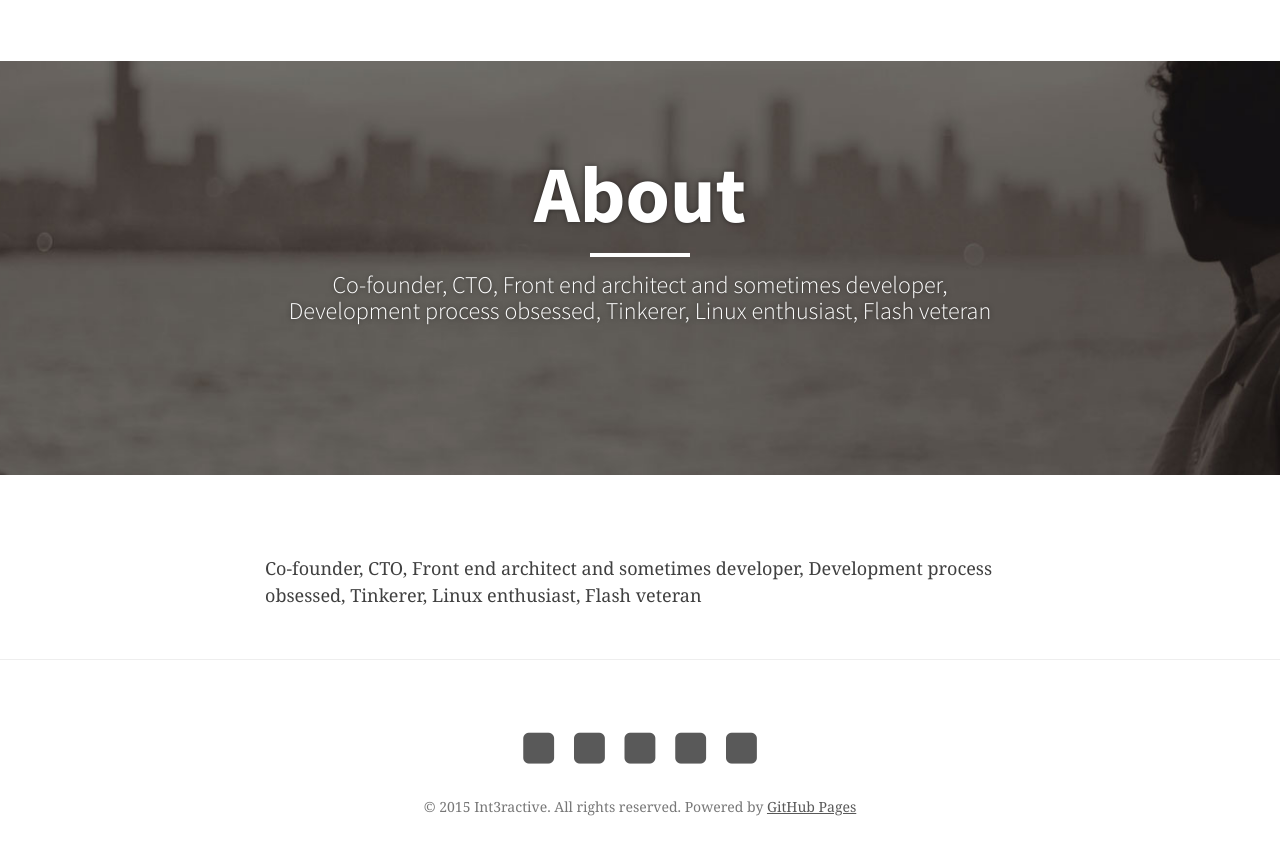
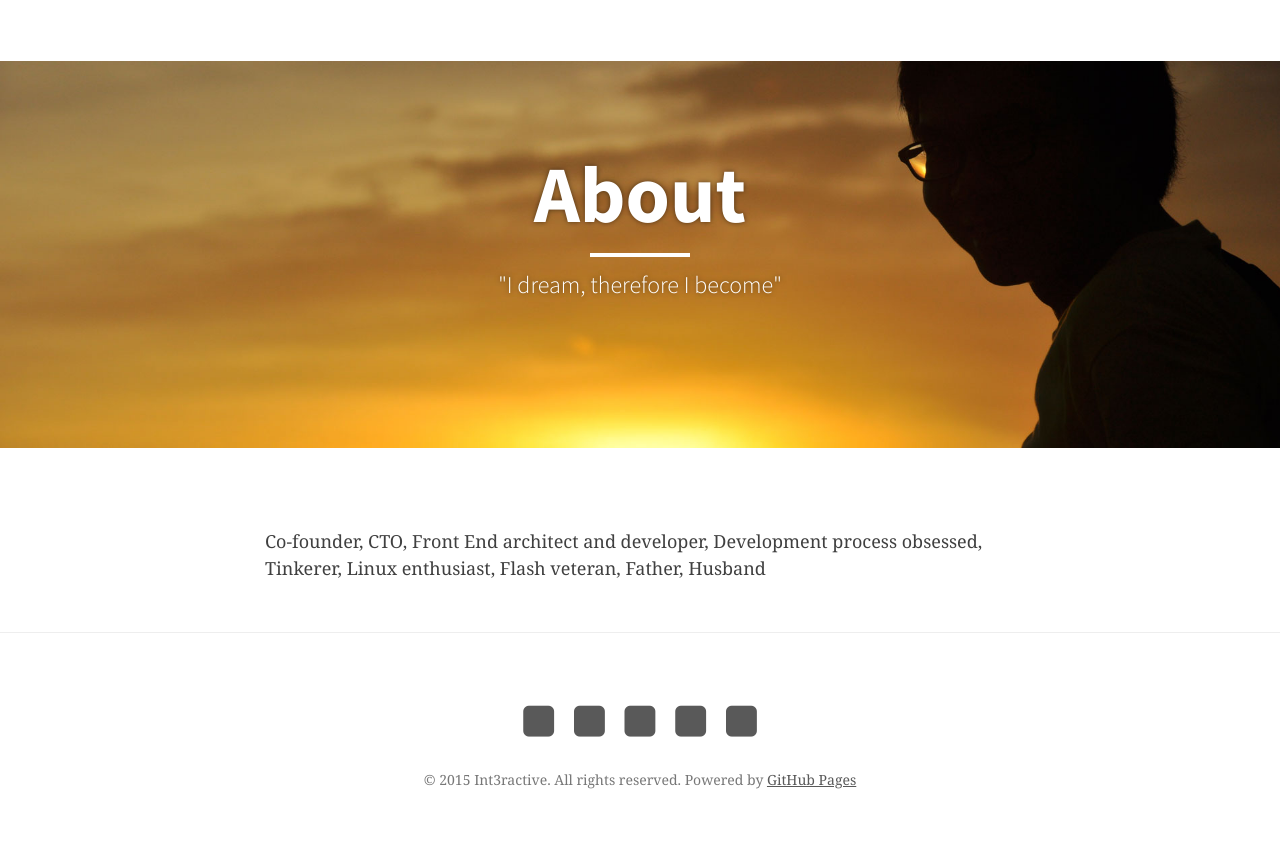
Before and after one commit to trongthanh/int3ractive.com, a Jekyll site: the page built from about.html, in a window 1280 px wide. Shown: the top 855 px of the page. Built offline with Jekyll 4.4.1, drawn with Linux system fonts in a browser that asks for light colours; nearby versions of some CDN libraries.

Commit message:
Update About page background, page content is WIP

```diff
--- a/about.html
+++ b/about.html
@@ -1,8 +1,8 @@
 ---
 layout: page
 title: "About"
-description: "Co-founder, CTO, Front end architect and sometimes developer, Development process obsessed, Tinkerer, Linux enthusiast, Flash veteran"
+description: '"I dream, therefore I become"'
 header-img: "img/about-bg.jpg"
 ---
 
-<p>Co-founder, CTO, Front end architect and sometimes developer, Development process obsessed, Tinkerer, Linux enthusiast, Flash veteran</p>
+<p>Co-founder, CTO, Front End architect and developer, Development process obsessed, Tinkerer, Linux enthusiast, Flash veteran, Father, Husband</p>
```
Also changed, not shown: img/about-bg.jpg, img/contact-bg.jpg (deleted).
